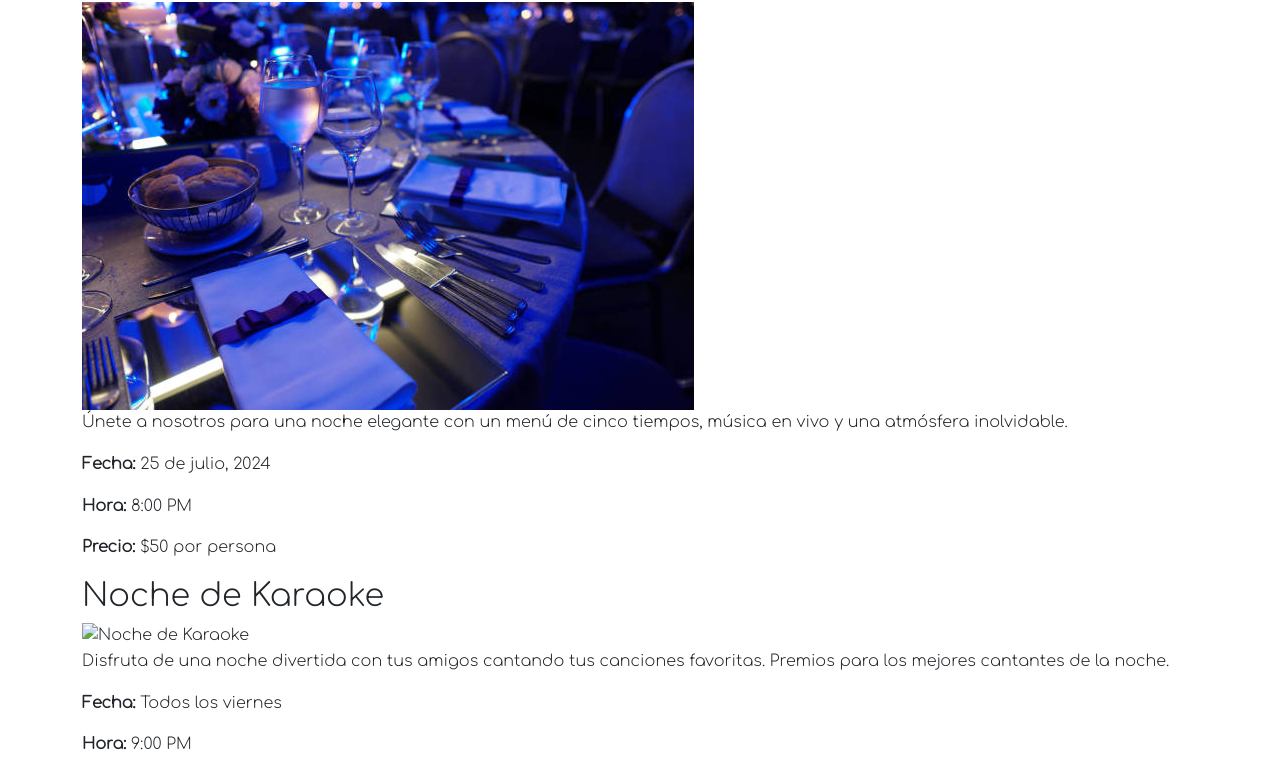
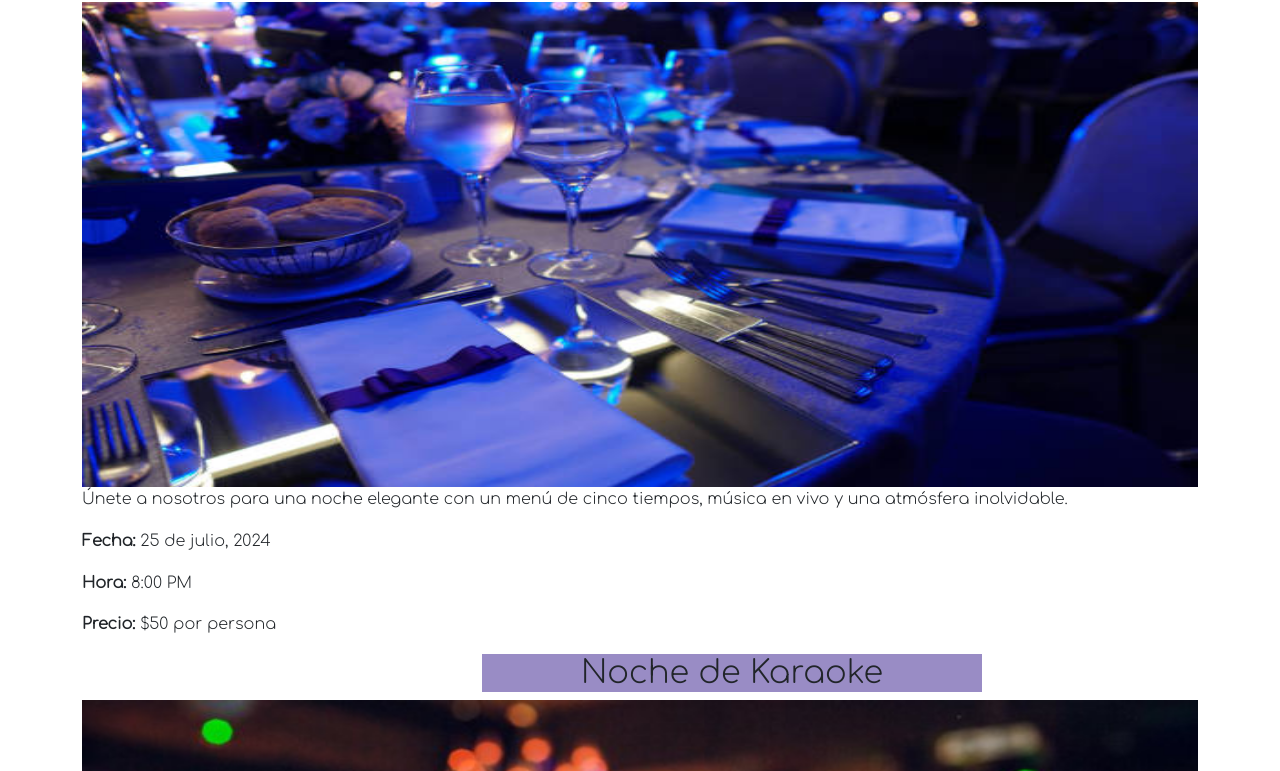
Before and after one commit to juanmanueldenis/2da-DenisJuan, a website: page source/eventos.html in a window 1280 px wide. Shown: the part 151-922 px from the top of the page. Drawn offline with nearby package versions, Linux system fonts and the light colour scheme; files whose address does not match are found by name; a web font is replaced by a local one.

Commit message:
cambios_varios

```diff
--- a/scss/_cabecera.scss
+++ b/scss/_cabecera.scss
@@ -24,3 +24,29 @@
   .navbar-nav .nav-link:hover {
     color: #ce9e9e;
   }
+
+/*Eventos*/
+.event img{
+    width: 100%;
+    height: 485px;}
+
+.event h2{
+    text-align: center;
+    width: 500px;
+    // height: 100px;
+    background-color: #4e399b93;
+    position: relative;
+    animation-name: example;
+    animation-duration: 25s;
+    animation-iteration-count: infinite}
+@keyframes example {
+        0%   {background-color:#693b3bc2; left:0px; top:0px;}
+        10%  {background-color:#4e399b93; left:200px; top:0px;}
+        20%  {background-color:#4e399b93; left:400px; top:0px;}
+        30%  {background-color:#4e399b93; left:600px; top:0px;}
+        50% {background-color:#693b3bc2; left:800px; top:0px;}
+        65%  {background-color:#4e399b93; left:600px; top:0px;}
+        80%  {background-color:#4e399b93; left:400px; top:0px;}
+        90%  {background-color:#4e399b93; left:200px; top:0px;}
+        100%   {background-color:#693b3bc2; left:0px; top:0px;}
+      }
--- a/source/eventos.html
+++ b/source/eventos.html
@@ -48,7 +48,7 @@
         <div class="container">
             <div class="event">
                 <h2>Cena de Gala</h2>
-                <img src="img/cena-gala.jpg" alt="Cena de Gala">
+                <img src="../img/cena-gala.jpg" alt="Cena de Gala">
                 <p>Únete a nosotros para una noche elegante con un menú de cinco tiempos, música en vivo y una atmósfera inolvidable.</p>
                 <p><strong>Fecha:</strong> 25 de julio, 2024</p>
                 <p><strong>Hora:</strong> 8:00 PM</p>
@@ -56,7 +56,7 @@
             </div>
             <div class="event">
                 <h2>Noche de Karaoke</h2>
-                <img src="img/karaoke.jpg" alt="Noche de Karaoke">
+                <img src="../img/karaoke.jpg" alt="Noche de Karaoke">
                 <p>Disfruta de una noche divertida con tus amigos cantando tus canciones favoritas. Premios para los mejores cantantes de la noche.</p>
                 <p><strong>Fecha:</strong> Todos los viernes</p>
                 <p><strong>Hora:</strong> 9:00 PM</p>
@@ -64,7 +64,7 @@
             </div>
             <div class="event">
                 <h2>Brunch Dominical</h2>
-                <img src="img/brunch.jpg" alt="Brunch Dominical">
+                <img src="../img/brunch.jpg" alt="Brunch Dominical">
                 <p>Ven a disfrutar de nuestro brunch especial con una variedad de platos deliciosos, mimosas y música en vivo.</p>
                 <p><strong>Fecha:</strong> Todos los domingos</p>
                 <p><strong>Hora:</strong> 11:00 AM - 3:00 PM</p>
```
Also changed, not shown: css/main.css, img/brunch.jpg (added), img/karaoke.jpg (added), img/pix_16_0_0_5e0d83bcefe67.jpg (added), 1 other file.
